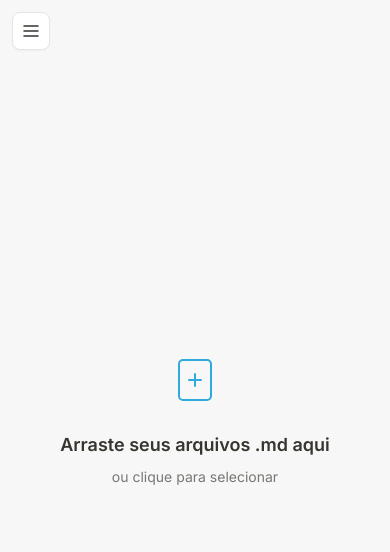
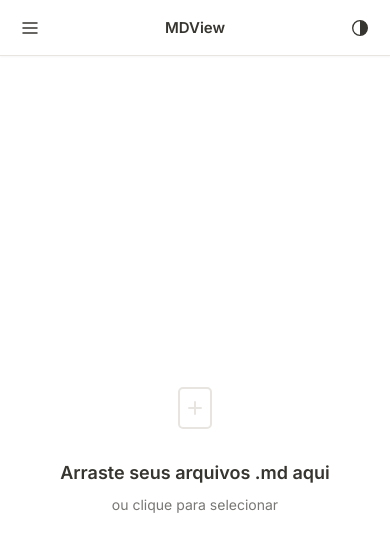
Before and after one commit to WeslleyMouraDev/mdview, a Next.js app: page / in a window 390 px wide. Shown: the top 552 px of the page. Built offline with nearby package versions, Linux system fonts and the light colour scheme.

Commit message:
feat: complete mobile UX refinements, contrast integration, and floating controls

```diff
--- a/src/app/page.js
+++ b/src/app/page.js
@@ -3,9 +3,11 @@
 import { useState, useCallback } from 'react';
 import useFiles from '@/hooks/useFiles';
 import useTheme from '@/hooks/useTheme';
+import useContrast from '@/hooks/useContrast';
 import useDragDrop from '@/hooks/useDragDrop';
 import Sidebar from '@/components/Sidebar/Sidebar';
 import MainContent from '@/components/MainContent/MainContent';
+import FloatingControls from '@/components/FloatingControls/FloatingControls';
 import Toast from '@/components/Toast/Toast';
 import Modal from '@/components/Modal/Modal';
 import styles from './page.module.css';
@@ -27,6 +29,7 @@ export default function Home() {
   } = useFiles();
 
   const { theme, toggleTheme } = useTheme();
+  const { contrast, toggleContrast } = useContrast();
 
   const [toast, setToast] = useState(null);
   const [modal, setModal] = useState(null);
@@ -102,21 +105,62 @@ export default function Home() {
     });
   }, [clearAll, showToast]);
 
+  const handleMobileTocClick = useCallback(() => {
+    const tocElement = document.querySelector('nav[aria-label="Índice"]');
+    if (tocElement) {
+      tocElement.scrollIntoView({ behavior: 'smooth' });
+    } else {
+      window.scrollTo({ top: 0, behavior: 'smooth' });
+    }
+  }, []);
+
   const { isDragging } = useDragDrop(handleAddFiles);
 
   return (
     <div className={styles.container}>
-      {/* Mobile hamburger */}
+      {/* Mobile Header Bar */}
+      <header className={styles.mobileHeader} data-hide-print="true">
         <button
           className={styles.hamburger}
           onClick={() => setSidebarOpen((v) => !v)}
           aria-label="Abrir menu"
-        data-hide-print="true"
         >
           <svg width="20" height="20" viewBox="0 0 20 20" fill="none" xmlns="http://www.w3.org/2000/svg">
             <path d="M3 5h14M3 10h14M3 15h14" stroke="currentColor" strokeWidth="1.5" strokeLinecap="round"/>
           </svg>
         </button>
+
+        <span className={styles.mobileTitle}>
+          {selectedFile ? selectedFile.name : 'MDView'}
+        </span>
+
+        <div className={styles.mobileActions}>
+          {selectedFile && (
+            <button
+              className={styles.mobileIconBtn}
+              onClick={handleMobileTocClick}
+              aria-label="Ir para o índice"
+              title="Índice"
+            >
+              <svg width="18" height="18" viewBox="0 0 16 16" fill="none" xmlns="http://www.w3.org/2000/svg">
+                <path d="M2 3.5h12M2 8h8M2 12.5h10" stroke="currentColor" strokeWidth="1.5" strokeLinecap="round"/>
+              </svg>
+            </button>
+          )}
+
+          <button
+            className={`${styles.mobileIconBtn} ${contrast === 'high' ? styles.activeContrast : ''}`}
+            onClick={toggleContrast}
+            aria-label={contrast === 'high' ? 'Modo contraste normal' : 'Modo alto contraste'}
+            title={contrast === 'high' ? 'Alto contraste: Ativado' : 'Ativar alto contraste'}
+          >
+            <svg width="18" height="18" viewBox="0 0 16 16" fill="none" xmlns="http://www.w3.org/2000/svg">
+              <circle cx="8" cy="8" r="6.5" stroke="currentColor" strokeWidth="1.2"/>
+              <path d="M8 1.5v13a6.5 6.5 0 000-13z" fill="currentColor"/>
+            </svg>
+          </button>
+        </div>
+      </header>
 
       {/* Sidebar */}
       <aside className={`${styles.sidebar} ${sidebarOpen ? styles.sidebarOpen : ''}`}>
@@ -134,6 +178,8 @@ export default function Home() {
           onSortChange={setSortBy}
           theme={theme}
           onToggleTheme={toggleTheme}
+          contrast={contrast}
+          onToggleContrast={toggleContrast}
         />
       </aside>
 
@@ -149,6 +195,9 @@ export default function Home() {
       <main className={styles.main}>
         <MainContent selectedFile={selectedFile} onAddFiles={handleAddFiles} />
       </main>
+
+      {/* Floating controls */}
+      <FloatingControls content={selectedFile?.content} />
 
       {/* Drag-and-drop overlay */}
       {isDragging && (
--- a/src/app/page.module.css
+++ b/src/app/page.module.css
@@ -22,19 +22,12 @@
   transition: background-color var(--transition-normal);
 }
 
+.mobileHeader {
+  display: none;
+}
+
 .hamburger {
   display: none;
-  position: fixed;
-  top: 12px;
-  left: 12px;
-  z-index: 101;
-  background: var(--bg-primary);
-  border: 1px solid var(--border-color);
-  border-radius: var(--radius-md);
-  padding: 8px;
-  color: var(--text-primary);
-  cursor: pointer;
-  box-shadow: var(--shadow-sm);
 }
 
 .overlay {
@@ -80,8 +73,77 @@
 
 /* Mobile responsive */
 @media (max-width: 768px) {
+  .mobileHeader {
+    display: flex;
+    align-items: center;
+    justify-content: space-between;
+    height: 56px;
+    padding: 0 8px;
+    position: fixed;
+    top: 0;
+    left: 0;
+    right: 0;
+    z-index: 95;
+    background: var(--bg-primary);
+    border-bottom: 1px solid var(--border-color);
+    box-shadow: var(--shadow-sm);
+  }
+
   .hamburger {
     display: flex;
+    align-items: center;
+    justify-content: center;
+    min-width: 44px;
+    min-height: 44px;
+    background: transparent;
+    border: none;
+    border-radius: var(--radius-md);
+    padding: 8px;
+    color: var(--text-primary);
+    cursor: pointer;
+    box-shadow: none;
+    transition: background-color var(--transition-fast);
+  }
+
+  .hamburger:hover,
+  .mobileIconBtn:hover {
+    background: var(--hover-bg);
+  }
+
+  .mobileTitle {
+    flex: 1;
+    font-size: 15px;
+    font-weight: 600;
+    color: var(--text-primary);
+    text-align: center;
+    white-space: nowrap;
+    overflow: hidden;
+    text-overflow: ellipsis;
+    padding: 0 8px;
+  }
+
+  .mobileActions {
+    display: flex;
+    align-items: center;
+    gap: 4px;
+  }
+
+  .mobileIconBtn {
+    display: flex;
+    align-items: center;
+    justify-content: center;
+    min-width: 44px;
+    min-height: 44px;
+    background: transparent;
+    border: none;
+    border-radius: var(--radius-md);
+    color: var(--text-primary);
+    cursor: pointer;
+    transition: background-color var(--transition-fast), color var(--transition-fast);
+  }
+
+  .activeContrast {
+    color: var(--accent);
   }
 
   .sidebar {
@@ -105,4 +167,8 @@
     background: var(--modal-overlay);
     z-index: 99;
   }
+
+  .main {
+    padding-top: 56px;
+  }
 }
```
Also changed, not shown: .superpowers/sdd/progress.md, .superpowers/sdd/task-3-report.md, 1 other file (tests, documents, lock files or other folders). Lines whose indentation alone changed are shown as unchanged.
